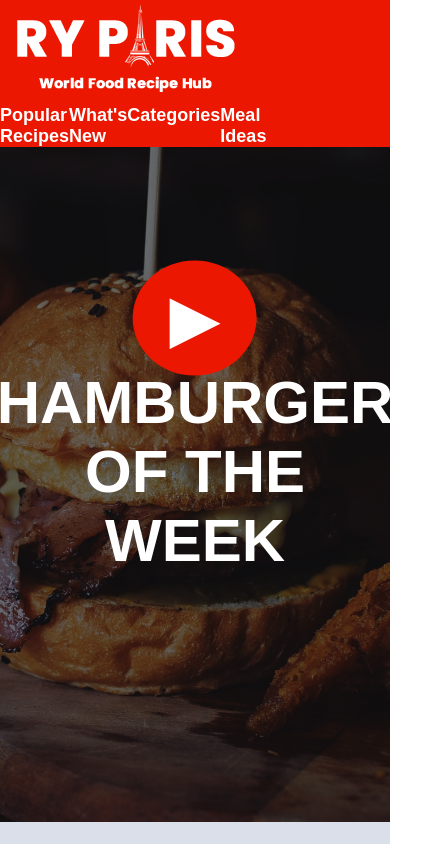
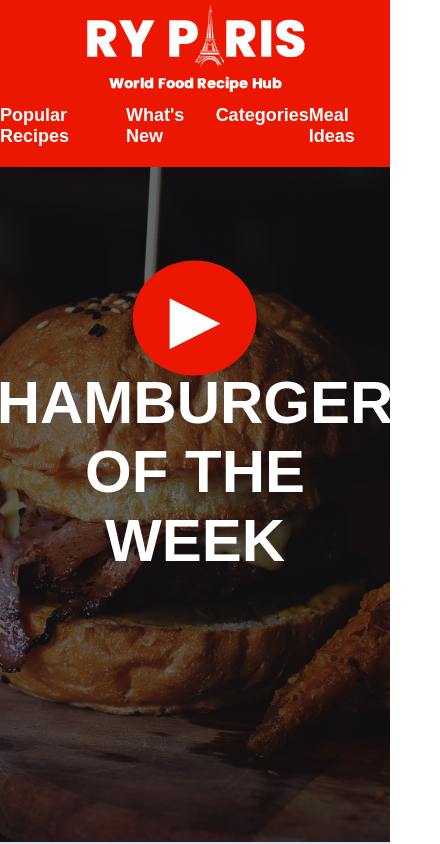
Before and after one commit to AaronHalsell/RyParis, a plain HTML site: page recipe.html in a window 390 px wide. Shown: the top 844 px of the page, 440 px wide, since content can reach past the window. Drawn offline with Linux system fonts and the light colour scheme.

Commit message:
made nav responsive

```diff
--- a/css/style.css
+++ b/css/style.css
@@ -41,7 +41,6 @@ p, .copyright {
     display: flex;
     justify-content: space-between;
     align-items: center;
-    flex-wrap: wrap;
 }
 
 .row, .nav-logo, .footer-container {
@@ -358,19 +357,8 @@ td, .instructions li {
         flex-wrap: wrap;
         text-align: center;
     }
-    .nav-logo, .footer-container {
-        display: flex;
-        justify-content: space-between;
-        align-items: center;
-        flex-wrap: wrap;
-    }
 
-    nav, .footer-nav {
-        display: flex;
-        justify-content: space-around;
-        width: 45%;
-    }
-    .theModal {
+    .theModal, nav, .footer-nav  {
         width: 100%;
   }
 
@@ -388,10 +376,14 @@ td, .instructions li {
         flex-wrap: wrap;
     }
 
-    .ingredients {
+    .ingredients, .directions {
         width: 100%;
+        padding: 0 20px;
     }
-    .directions {
-        width: 100%;
+    .nav-logo, .footer-container {
+        flex-flow: column;
+    }
+    .header {
+        padding-bottom: 20px
     }
 }
```
Also changed, not shown: index.html (+1 -1 lines).
